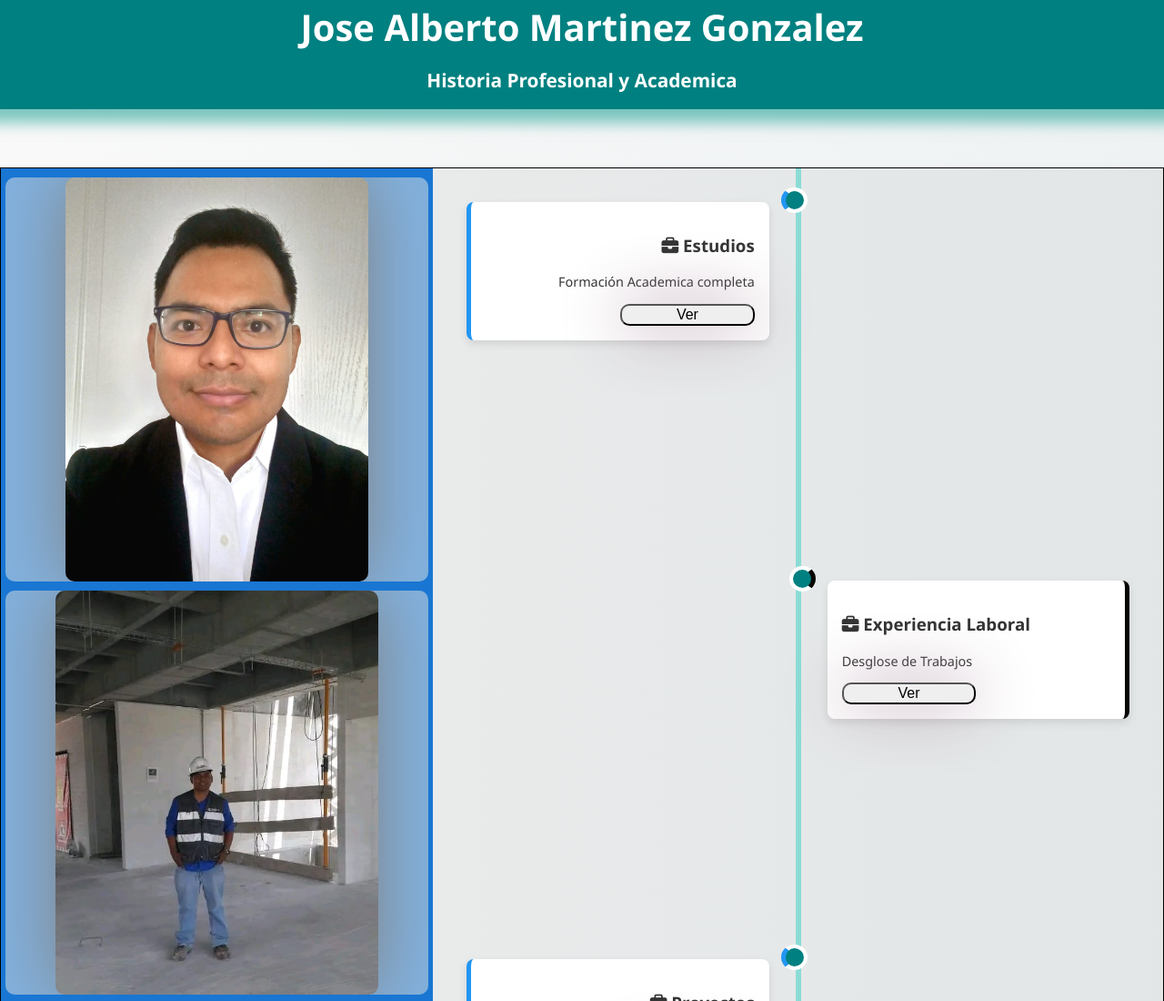
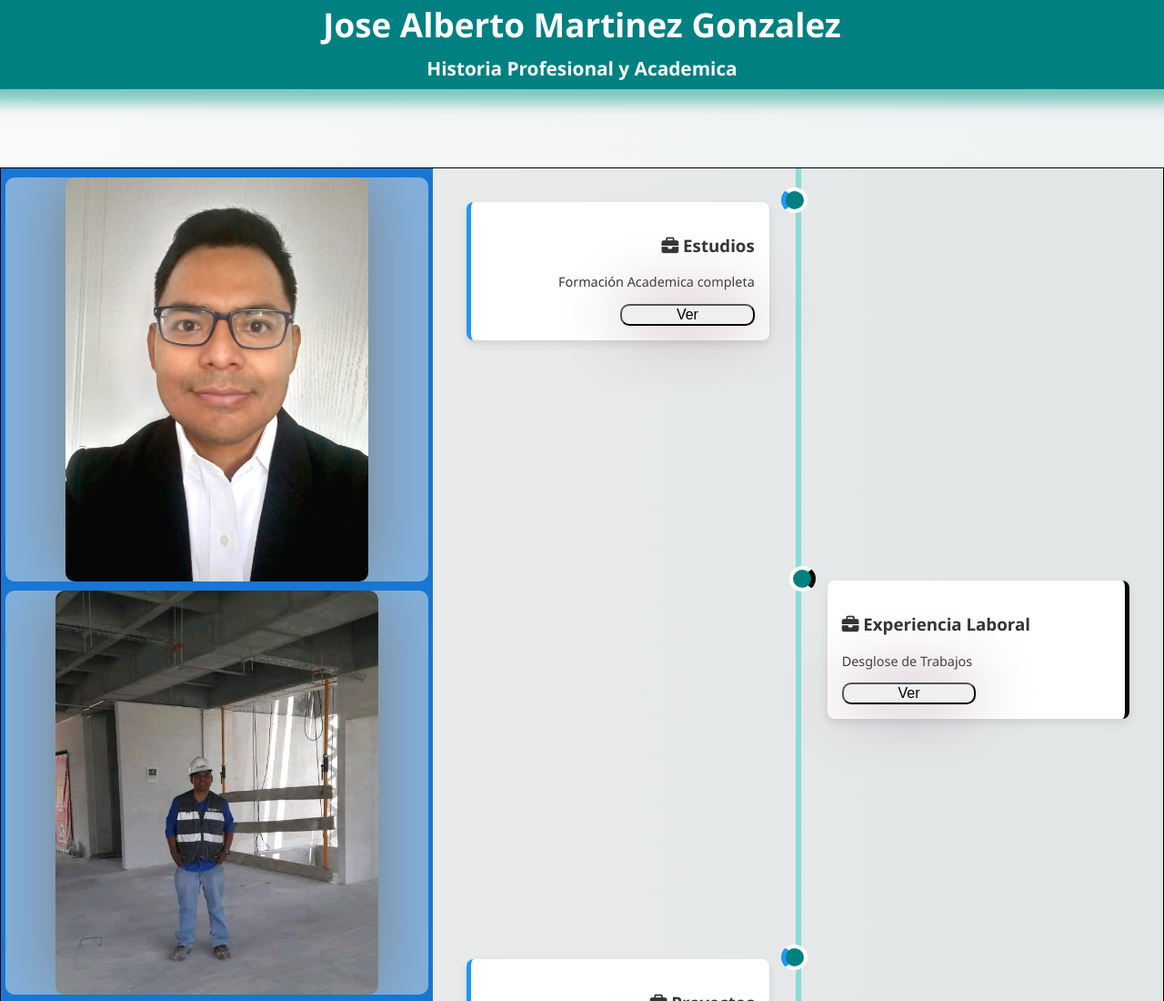
Before and after one commit to JOSEA2990/CV-Jose-Martinez, a plain HTML site: page index.html in a window 1280 px wide. Shown: the top 1100 px of the page at 91% size. Drawn offline with Linux system fonts and the light colour scheme.

Commit message:
Update4.2
Estilo de letras

```diff
--- a/style.css
+++ b/style.css
@@ -18,18 +18,18 @@
 
     header h1 {
       margin: 0;
-      font-size: 2.5rem;
+      font-size: 2.3rem;
       padding-left: 0;
       padding-right: 0;
     }
 
     h2{
       font-size: 1.3rem;
+      margin: 9px;
     }
     p{
       font-size: 0.9rem;
     }
-
     li{
       margin: 2px;
       margin-left: 5px;
```
